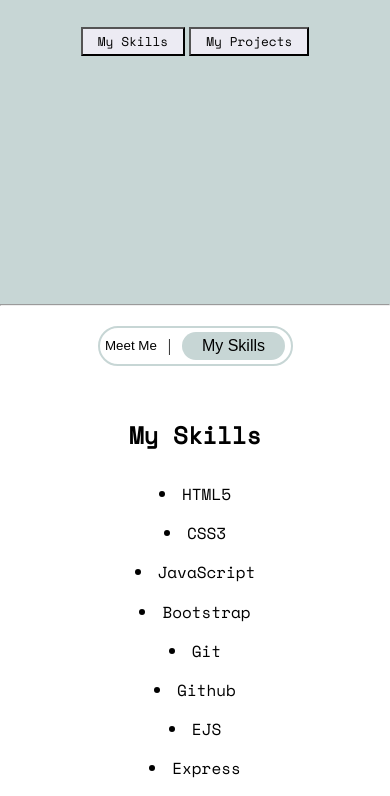
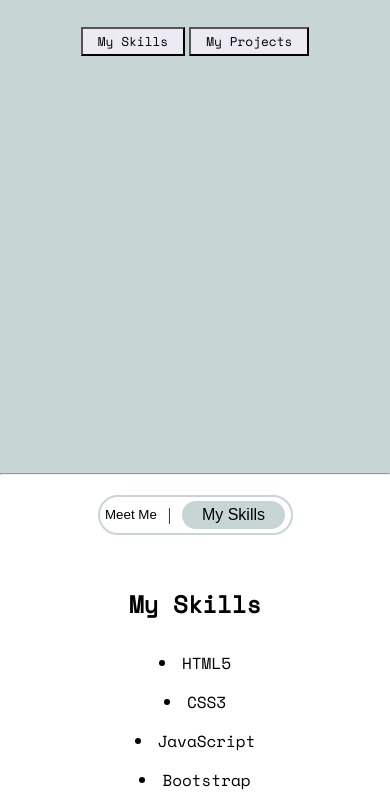
Before and after one commit to Adetona-Adegbite/Portfolio, a plain HTML site: page index.html in a window 390 px wide. Shown: the part 292-1088 px from the top of the page. Drawn offline with nearby package versions, Linux system fonts and the light colour scheme.

Commit message:
Update styles.css

```diff
--- a/styles.css
+++ b/styles.css
@@ -252,7 +252,9 @@ body {
     padding: 10px;
   }
 
-
+  .pageOne {
+    height: 90vh;
+  }
   .main .profile p {
     font-size: 1.8rem;
   }
```
